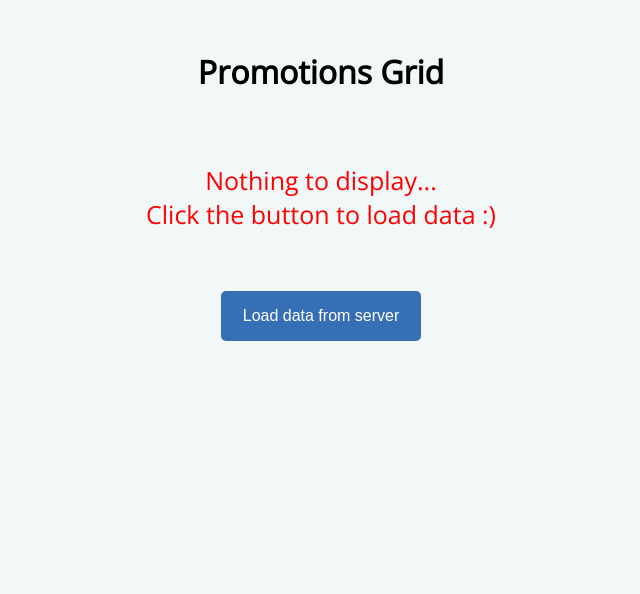
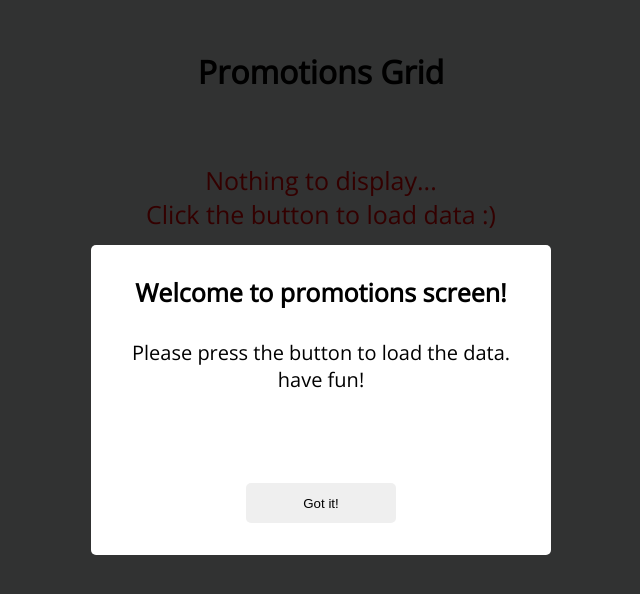
Before and after one commit to ChengaDev/promotions-screen, a React (Create React App) app in the folder client/: page / in a window 1280 px wide. Shown: the top 594 px of the page, without its empty margins (319-959 px from the left). Built offline with nearby package versions, Linux system fonts and the light colour scheme.

Commit message:
add modal

```diff
--- a/client/public/index.html
+++ b/client/public/index.html
@@ -35,5 +35,6 @@
     <body>
         <noscript>You need to enable JavaScript to run this app.</noscript>
         <div id="root"></div>
+        <div id="modal-root"></div>
     </body>
 </html>
--- a/client/src/components/App.tsx
+++ b/client/src/components/App.tsx
@@ -9,9 +9,11 @@ import { loadColumns } from '../api/GridColumnConfig';
 import { FadeInAnimation } from '../animations/Animations';
 import { IndexRange } from 'react-virtualized';
 import ErrorBoundary from './ErrorBoundary';
+import WelcomeModal from './Modals/WelcomeModal';
 
 function App() {
     const firstPageSize = 10;
+    const [showWelcomeModal, setShowWelcomeModal] = useState(true);
     const [isFetching, setIsFetching] = useState<boolean>(false);
     const [rows, setRows] = useState<Promotion[]>([]);
     const [columns, setColumns] = useState<GridColumnConfig[]>([]);
@@ -82,6 +84,10 @@ function App() {
         return renderGrid();
     };
 
+    const closeModal = () => {
+        setShowWelcomeModal(false);
+    };
+
     return (
         <Container>
             <h1>Promotions Grid</h1>
@@ -91,6 +97,7 @@ function App() {
             <LoadButton onClick={onLoadButtonClick}>
                 Load data from server
             </LoadButton>
+            {showWelcomeModal && <WelcomeModal closeModal={closeModal} />}
         </Container>
     );
 }
--- /dev/null
+++ b/client/src/components/Modals/Modal.tsx
@@ -0,0 +1,43 @@
+import React from 'react';
+import ReactDOM from 'react-dom';
+import styled from 'styled-components';
+
+class Modal extends React.Component {
+    el: HTMLElement;
+    modalRoot: HTMLElement;
+
+    constructor(props: any) {
+        super(props);
+        this.el = document.createElement('div');
+        this.modalRoot = document.getElementById('modal-root') as HTMLElement;
+    }
+
+    componentDidMount() {
+        this.modalRoot.appendChild(this.el);
+    }
+
+    componentWillUnmount() {
+        this.modalRoot.removeChild(this.el);
+    }
+
+    render() {
+        return ReactDOM.createPortal(
+            <DarkOverlay>{this.props.children}</DarkOverlay>,
+            this.el
+        );
+    }
+}
+
+const DarkOverlay = styled.div`
+    background-color: rgba(0, 0, 0, 0.8);
+    position: fixed;
+    height: 100%;
+    width: 100%;
+    top: 0;
+    left: 0;
+    display: flex;
+    align-items: center;
+    justify-content: center;
+`;
+
+export default Modal;
--- /dev/null
+++ b/client/src/components/Modals/WelcomeModal.tsx
@@ -0,0 +1,74 @@
+import React from 'react';
+import styled from 'styled-components';
+import Modal from './Modal';
+
+type WelcomeModalProps = {
+    closeModal: () => void;
+};
+
+function WelcomeModal(props: WelcomeModalProps) {
+    return (
+        <Modal>
+            <Container>
+                <WelcomeTitle>Welcome to promotions screen!</WelcomeTitle>
+                <WelcomeContent>
+                    Please press the button to load the data. have fun!
+                </WelcomeContent>
+                <WelcomeButton onClick={props.closeModal}>
+                    Got it!
+                </WelcomeButton>
+            </Container>
+        </Modal>
+    );
+}
+
+const WelcomeTitle = styled.div`
+    font-size: 25px;
+    font-weight: bold;
+
+    @media screen and (max-width: 768px) {
+        font-size: 20px;
+    }
+`;
+
+const Container = styled.div`
+    padding: 30px;
+    text-align: center;
+    background-color: white;
+    position: relative;
+    height: 250px;
+    width: 400px;
+    border-radius: 5px;
+
+    @media screen and (max-width: 768px) {
+        width: 80%;
+        height: 200px;
+        width: 300px;
+    }
+`;
+
+const WelcomeContent = styled.div`
+    font-size: 20px;
+    margin-top: 30px;
+    font-weight: 300;
+
+    @media screen and (max-width: 768px) {
+        font-size: 16px;
+    }
+`;
+
+const WelcomeButton = styled.button`
+    cursor: pointer;
+    position: relative;
+    width: 150px;
+    height: 40px;
+    border: none;
+    border-radius: 5px;
+    margin-top: 90px;
+
+    @media screen and (max-width: 768px) {
+        margin-top: 60px;
+    }
+`;
+
+export default WelcomeModal;
```
